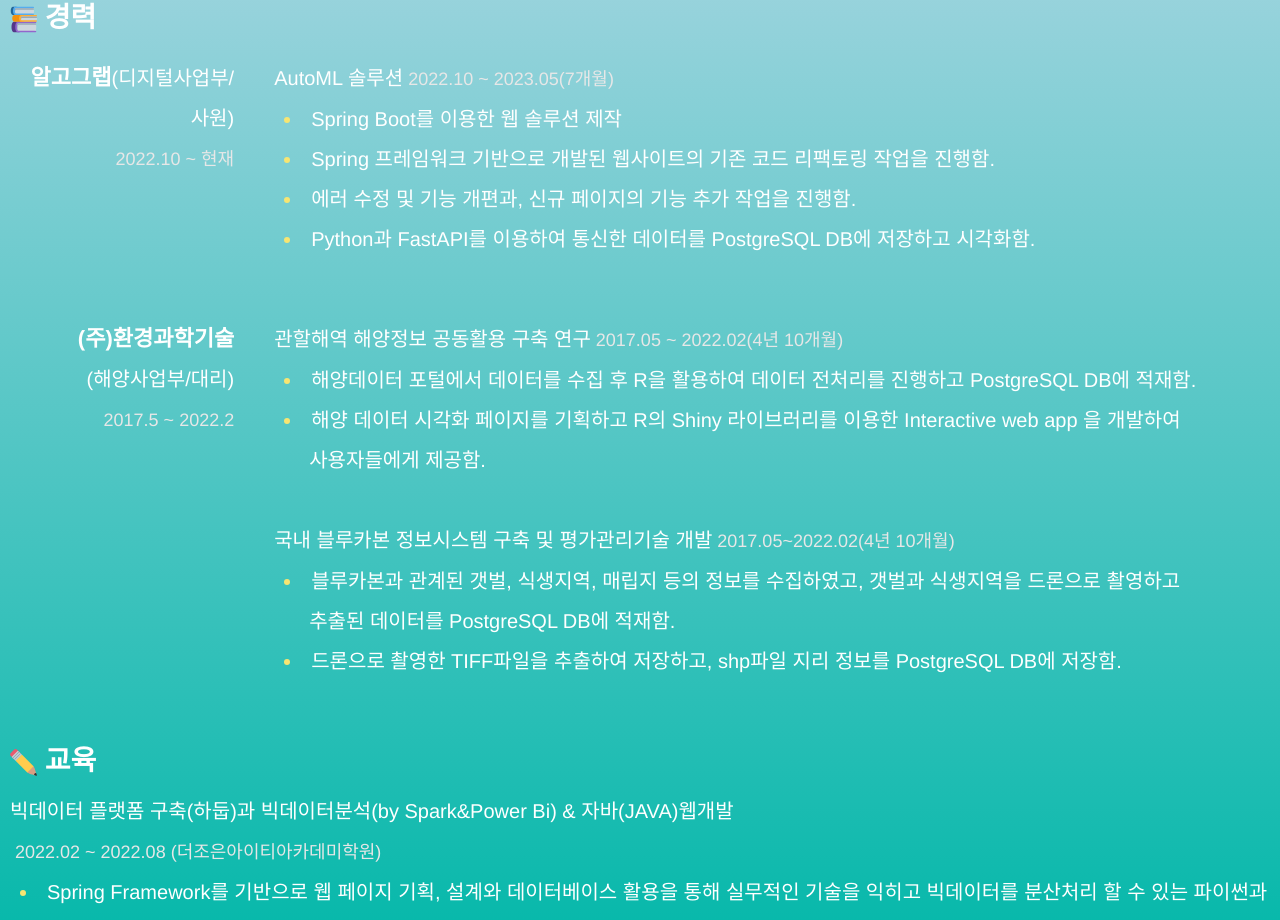
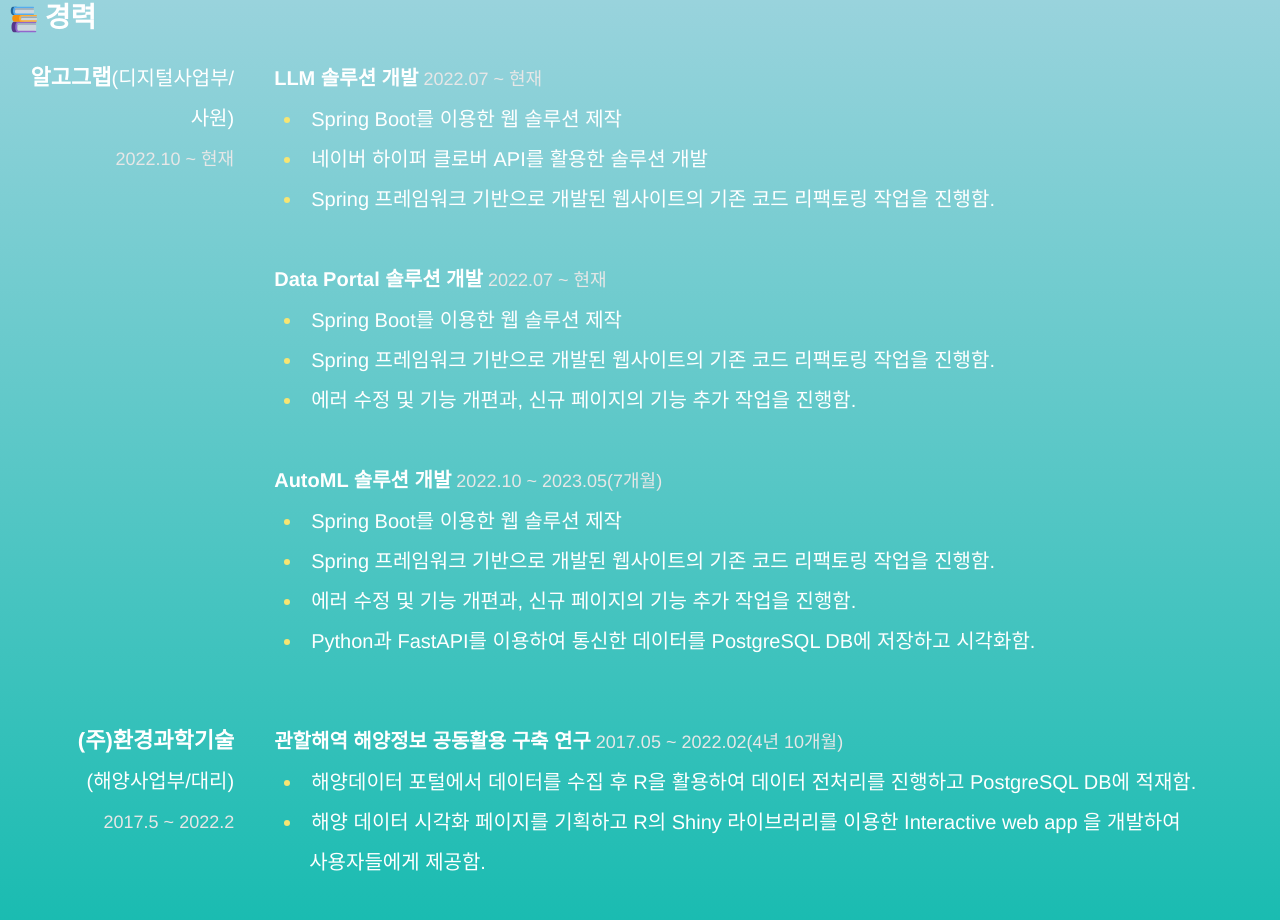
Before and after one commit to myk0907/vue-board, a Vue app: page / in a window 1280 px wide. Shown: the part 917-1837 px from the top of the page. Built offline with nearby package versions, Linux system fonts and the light colour scheme.

Commit message:
참여프로젝트 목록 추가 중

```diff
--- a/src/views/PortfolioMain.vue
+++ b/src/views/PortfolioMain.vue
@@ -143,7 +143,17 @@
             <span class="contents_desc-bg-black">&nbsp;2022.10 ~ 현재</span>
           </div>
           <div class="group_row" style="width: 75%;">
-            AutoML 솔루션<span class="contents_desc-bg-black">&nbsp;2022.10 ~ 2023.05(7개월)</span>
+            <span style="font-weight: bold;">LLM 솔루션 개발</span><span class="contents_desc-bg-black">&nbsp;2022.07 ~ 현재</span>
+            <li>Spring Boot를 이용한 웹 솔루션 제작</li>
+            <li>네이버 하이퍼 클로버 API를 활용한 솔루션 개발</li>
+            <li>Spring 프레임워크 기반으로 개발된 웹사이트의 기존 코드 리팩토링 작업을 진행함.</li>
+            <br>
+            <span style="font-weight: bold;">Data Portal 솔루션 개발</span><span class="contents_desc-bg-black">&nbsp;2022.07 ~ 현재</span>
+            <li>Spring Boot를 이용한 웹 솔루션 제작</li>
+            <li>Spring 프레임워크 기반으로 개발된 웹사이트의 기존 코드 리팩토링 작업을 진행함.</li>
+            <li>에러 수정 및 기능 개편과, 신규 페이지의 기능 추가 작업을 진행함.</li>
+            <br>
+            <span style="font-weight: bold;">AutoML 솔루션 개발</span><span class="contents_desc-bg-black">&nbsp;2022.10 ~ 2023.05(7개월)</span>
             <li>Spring Boot를 이용한 웹 솔루션 제작</li>
             <li>Spring 프레임워크 기반으로 개발된 웹사이트의 기존 코드 리팩토링 작업을 진행함.</li>
             <li>에러 수정 및 기능 개편과, 신규 페이지의 기능 추가 작업을 진행함.</li>
@@ -156,11 +166,11 @@
             <span class="contents_desc-bg-black">&nbsp;2017.5 ~ 2022.2</span>
           </div>
           <div class="group_row" style="width: 75%;">
-            관할해역 해양정보 공동활용 구축 연구<span class="contents_desc-bg-black">&nbsp;2017.05 ~ 2022.02(4년 10개월)</span>
+            <span style="font-weight: bold;">관할해역 해양정보 공동활용 구축 연구</span><span class="contents_desc-bg-black">&nbsp;2017.05 ~ 2022.02(4년 10개월)</span>
             <li>해양데이터 포털에서 데이터를 수집 후 R을 활용하여 데이터 전처리를 진행하고 PostgreSQL DB에 적재함.</li>
             <li>해양 데이터 시각화 페이지를 기획하고 R의 Shiny 라이브러리를 이용한 Interactive web app 을 개발하여 사용자들에게 제공함.</li>
             <br>
-            국내 블루카본 정보시스템 구축 및 평가관리기술 개발<span class="contents_desc-bg-black">&nbsp;2017.05~2022.02(4년 10개월)</span>
+            <span style="font-weight: bold;">국내 블루카본 정보시스템 구축 및 평가관리기술 개발</span><span class="contents_desc-bg-black">&nbsp;2017.05~2022.02(4년 10개월)</span>
             <li>블루카본과 관계된 갯벌, 식생지역, 매립지 등의 정보를 수집하였고, 갯벌과 식생지역을 드론으로 촬영하고 추출된 데이터를 PostgreSQL DB에 적재함.</li>
             <li>드론으로 촬영한 TIFF파일을 추출하여 저장하고, shp파일 지리 정보를 PostgreSQL DB에 저장함.</li>
           </div>
@@ -169,7 +179,7 @@
 
       <div class="contents-bg-black" style="margin: 30px 0 30px 0;">
         <div class="header_2"><img src="../assets/svg/pencil.svg"> 교육</div>
-        빅데이터 플랫폼 구축(하둡)과 빅데이터분석(by Spark&Power Bi) & 자바(JAVA)웹개발<br>
+        <span style="font-weight: bold;">빅데이터 플랫폼 구축(하둡)과 빅데이터분석(by Spark&Power Bi) & 자바(JAVA)웹개발</span><br>
         <span class="contents_desc-bg-black">&nbsp;2022.02 ~ 2022.08 (더조은아이티아카데미학원)</span><br>
         <li>Spring Framework를 기반으로 웹 페이지 기획, 설계와 데이터베이스 활용을 통해 실무적인 기술을 익히고 빅데이터를 분산처리 할 수 있는 파이썬과 하둡 기술 학습</li>
       </div>
```
